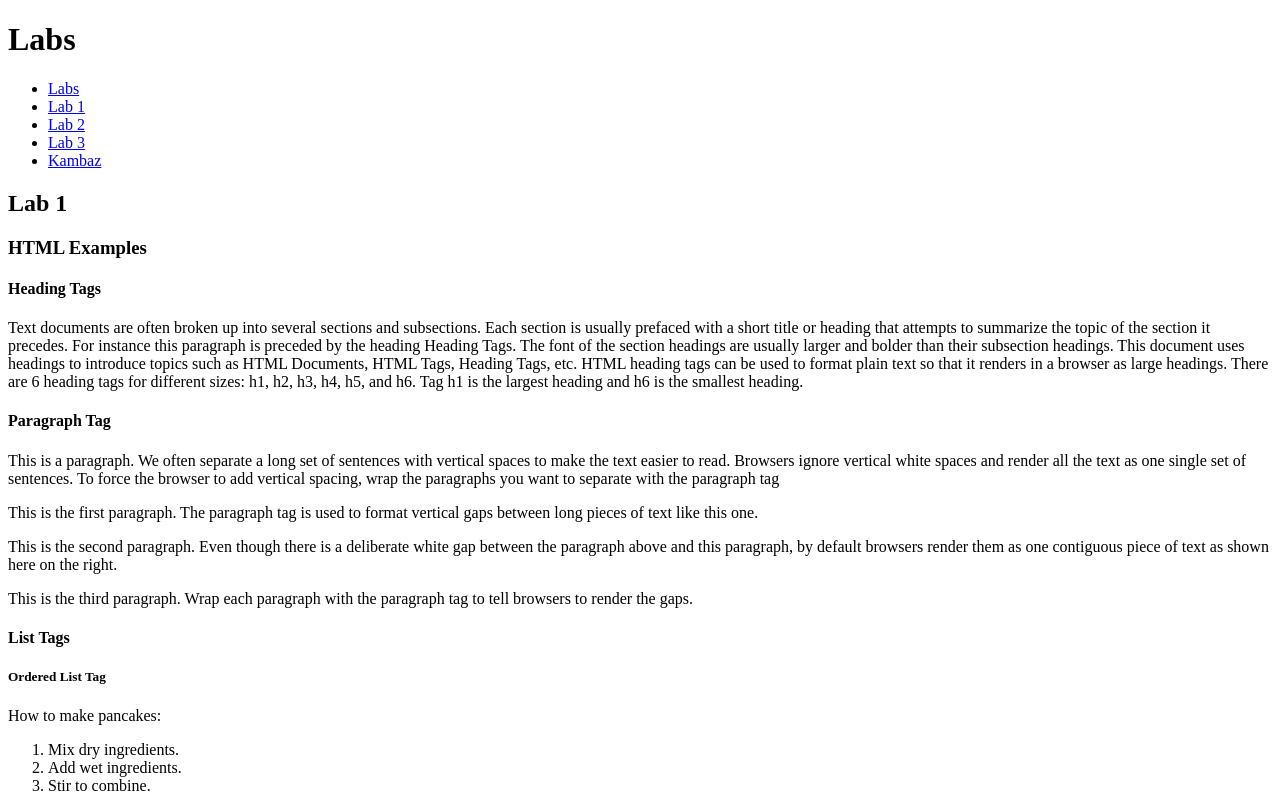
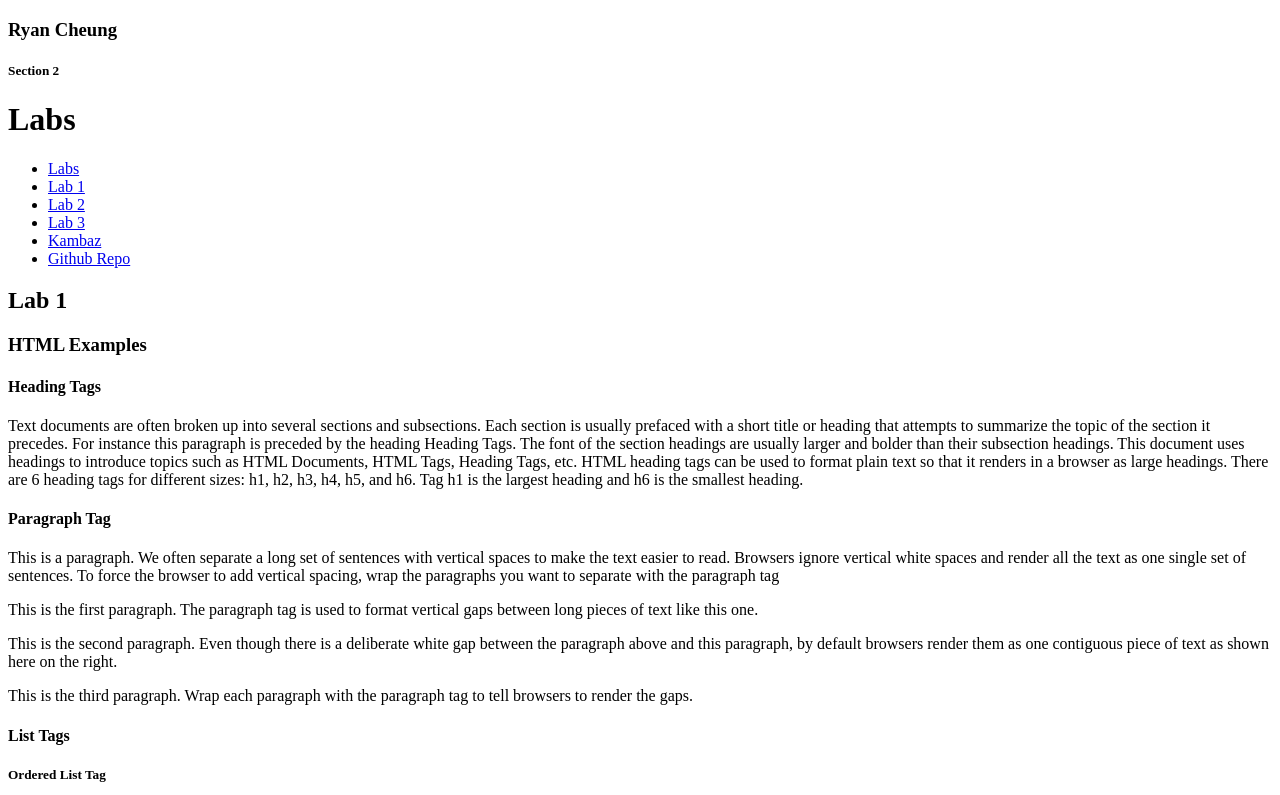
Before and after one commit to rycheung10/kambaz-react-web-app, a React (Vite) app: page /#/Labs/Lab1 in a window 1280 px wide. Shown: the top 795 px of the page. Built offline with nearby package versions, Linux system fonts and the light colour scheme.

Commit message:
added name, repo, section

```diff
--- a/src/Labs/Lab1/index.tsx
+++ b/src/Labs/Lab1/index.tsx
@@ -216,7 +216,7 @@ export default function Lab1() {
             <a href="https://www.lipsum.com" id="wd-lipsum">click here</a>
             to get dummy text<br />
             Please
-            <a href="https://www.github.com" id="wd-github">click here</a>
+            <a href="https://github.com/rycheung10/kambaz-react-web-app/tree/main" id="wd-github">click here</a>
             to get to Github<br />
         </div>
     );
--- a/src/Labs/TOC.tsx
+++ b/src/Labs/TOC.tsx
@@ -8,6 +8,7 @@ export default function TOC() {
             <li><Link to="/Labs/Lab2">Lab 2</Link></li>
             <li><Link to="/Labs/Lab3">Lab 3</Link></li>
             <li><Link to="/Kambaz">Kambaz</Link></li>
+            <li><a href="https://github.com/rycheung10/kambaz-react-web-app/tree/main" id="wd-github">Github Repo</a></li>
         </ul>
     )
 }
--- a/src/Labs/index.tsx
+++ b/src/Labs/index.tsx
@@ -6,6 +6,8 @@ import Lab3 from './Lab3';
 export default function Labs() {
     return (
         <div id="wd-labs">
+            <h3>Ryan Cheung</h3>
+            <h5>Section 2</h5>
             <h1>Labs</h1>
             <TOC />
             <Routes>
```
